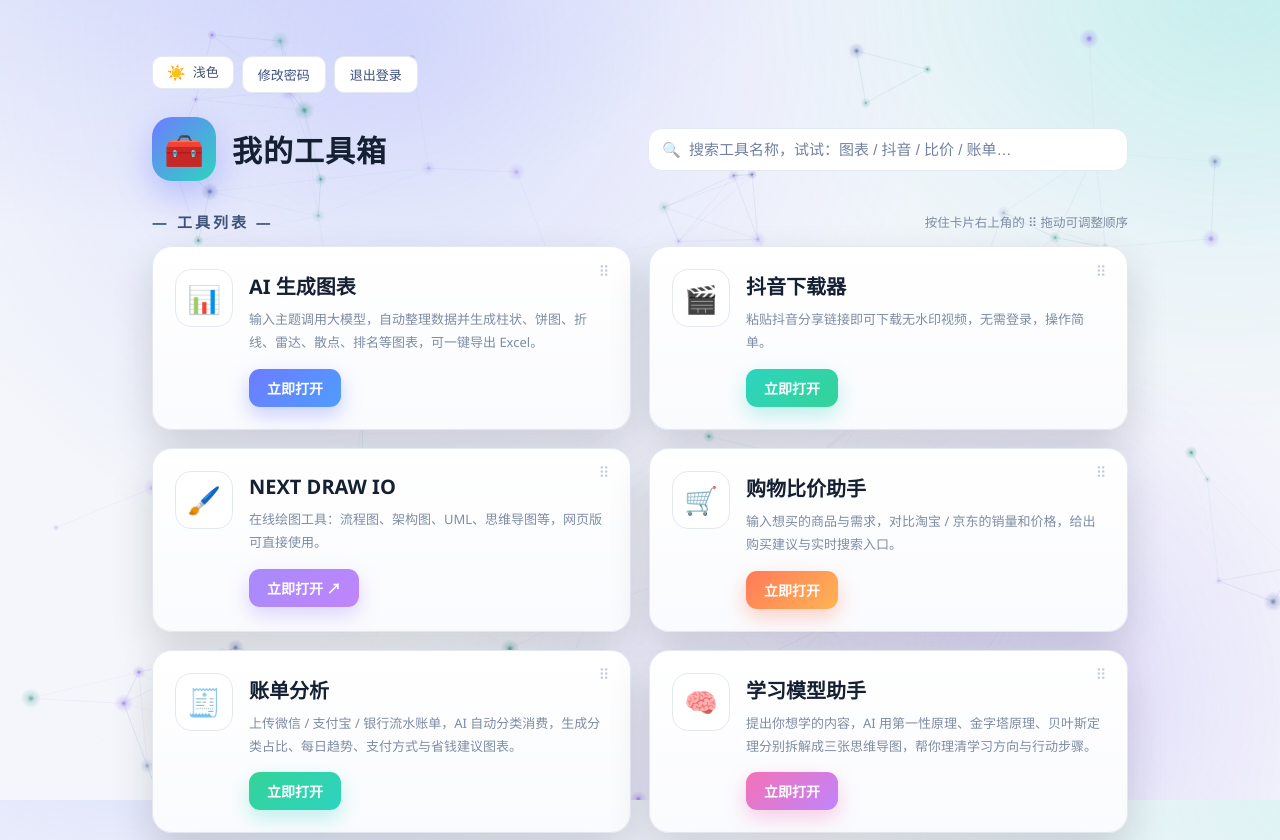
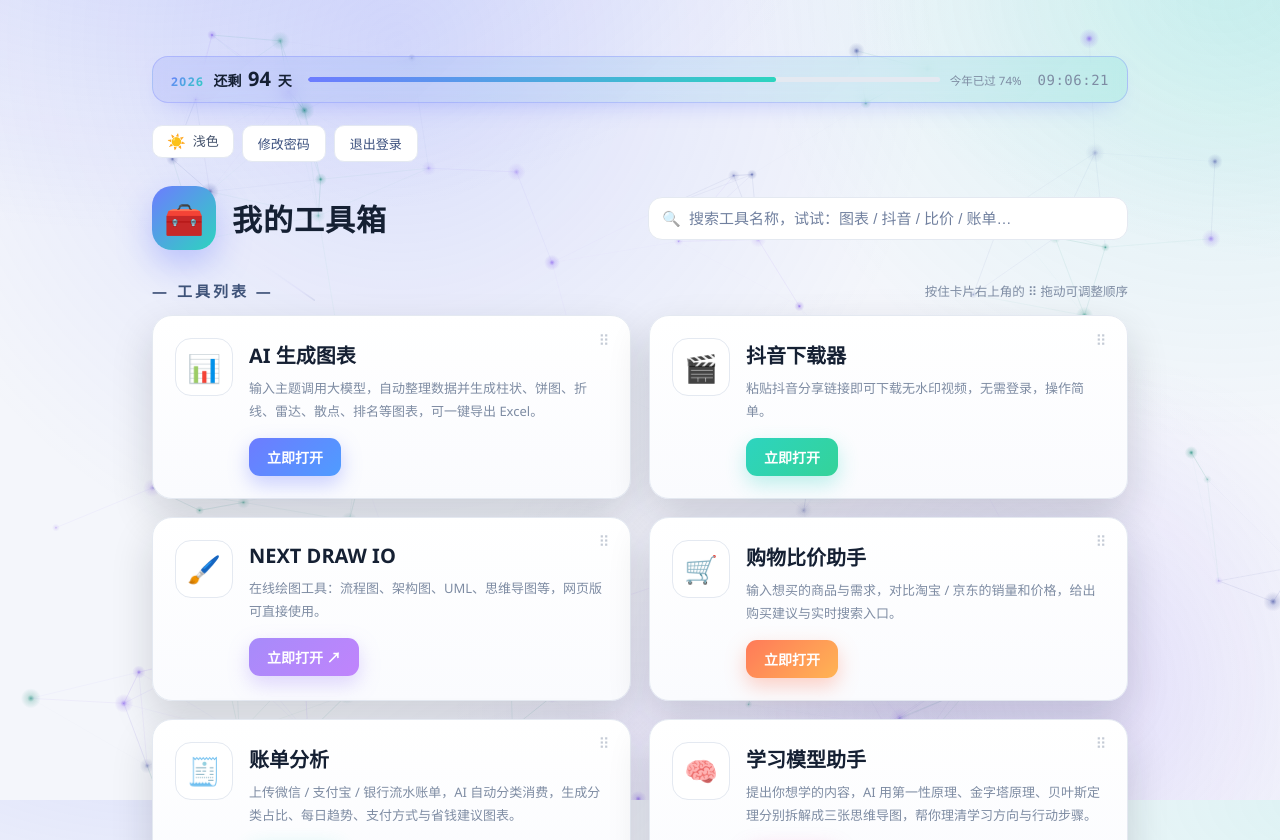
Before and after one commit to we2012wuhan/newpro, a Python web app: template templates/home.html in a window 1280 px wide. Shown: the top 840 px of the page. Run offline with Jinja, Linux system fonts and the light colour scheme; the template is opened without the code that fills it, so the values that code supplies are empty.

Commit message:
加上倒计时工具

```diff
--- a/templates/home.html
+++ b/templates/home.html
@@ -154,11 +154,48 @@ body.is-dragging .tool:not(.dragging){transition:none}
 .pwmsg.ok{color:var(--c-6ee7b7)}
 .pwact{display:flex;gap:10px;margin-top:14px}
 @media(max-width:760px){.pwgrid{grid-template-columns:1fr}.acct{margin-bottom:18px}}
+/* 页面顶部：这一年还剩多少 */
+.ycd{display:flex;align-items:center;gap:16px;flex-wrap:wrap;
+  margin-bottom:22px;padding:12px 18px;border-radius:16px;
+  background:linear-gradient(135deg,rgba(109,124,255,.16),rgba(45,212,191,.14));
+  border:1px solid rgba(109,124,255,.3);backdrop-filter:blur(8px);
+  box-shadow:0 10px 26px -16px rgba(109,124,255,.65)}
+.ycd-top{display:flex;align-items:baseline;gap:9px;white-space:nowrap}
+.ycd-year{font-size:12px;font-weight:800;letter-spacing:1.5px;
+  background:linear-gradient(135deg,#6d7cff,#2dd4bf);-webkit-background-clip:text;
+  background-clip:text;color:transparent}
+.ycd-days{font-size:14px;font-weight:600;color:var(--tb-ink)}
+.ycd-days b{font-size:20px;font-weight:800;line-height:1;margin:0 3px;
+  font-variant-numeric:tabular-nums}
+.ycd-clock{margin-left:auto;font-family:ui-monospace,"Cascadia Mono",Consolas,monospace;
+  font-size:14px;font-variant-numeric:tabular-nums;letter-spacing:.5px;color:var(--tb-muted)}
+.ycd-meta{display:flex;align-items:center;gap:10px;flex:1 1 220px;min-width:160px}
+.ycd-bar{display:block;position:relative;flex:1;height:5px;border-radius:999px;
+  background:var(--tb-line);overflow:hidden}
+.ycd-bar i{display:block;height:100%;width:0;border-radius:999px;
+  background:linear-gradient(90deg,#6d7cff,#2dd4bf);transition:width .6s ease}
+.ycd-pct{font-size:11.5px;color:var(--tb-muted);font-variant-numeric:tabular-nums;white-space:nowrap}
+[data-theme="dark"] .ycd{background:linear-gradient(135deg,rgba(109,124,255,.24),rgba(45,212,191,.18));
+  border-color:rgba(109,124,255,.42);box-shadow:0 12px 30px -18px rgba(45,212,191,.75)}
+@media(max-width:760px){.ycd{gap:10px;padding:11px 14px;margin-bottom:18px}
+  .ycd-days b{font-size:17px}.ycd-clock{font-size:12.5px;order:1}
+  .ycd-meta{order:2;flex-basis:100%;min-width:0}}
 </style>
 <script src="/static/auth-guard.js"></script>
 </head>
 <body>
 <div class="wrap">
+  <div class="ycd" id="ycd" aria-label="2026 年倒计时">
+    <div class="ycd-top">
+      <span class="ycd-year">2026</span>
+      <span class="ycd-days" id="ycdDays">还剩 <b>—</b> 天</span>
+    </div>
+    <div class="ycd-meta">
+      <span class="ycd-bar"><i id="ycdBar"></i></span>
+      <span class="ycd-pct" id="ycdPct">今年已过 0%</span>
+    </div>
+    <span class="ycd-clock" id="ycdClock">--:--:--</span>
+  </div>
   <div class="acct">
     <!--USER_CHIP-->
     <div class="acct-right">
@@ -573,5 +610,52 @@ if(search){
   };
 })();
 </script>
+<script>
+(function(){
+'use strict';
+// 左上角那行倒计时：还没到 YEAR 年就倒数到 1 月 1 日，到了就显示这一年还剩多少。
+var YEAR = 2026;
+var start = new Date(YEAR, 0, 1, 0, 0, 0);
+var end = new Date(YEAR + 1, 0, 1, 0, 0, 0);
+var total = end - start;
+var $days = document.getElementById("ycdDays");
+var $clock = document.getElementById("ycdClock");
+var $bar = document.getElementById("ycdBar");
+var $pct = document.getElementById("ycdPct");
+if(!$days || !$clock || !$bar || !$pct){ return; }
+
+function pad(n){ return (n < 10 ? "0" : "") + n; }
+function hms(ms){
+  var s = Math.floor(ms / 1000);
+  return pad(Math.floor(s / 3600)) + ":" + pad(Math.floor(s % 3600 / 60)) + ":" + pad(s % 60);
+}
+function render(){
+  var now = Date.now();
+  if(now < start){
+    var toStart = start - now;
+    $days.innerHTML = "还有 <b>" + Math.floor(toStart / 86400000) + "</b> 天";
+    $clock.textContent = hms(toStart % 86400000);
+    $bar.style.width = "0%";
+    $pct.textContent = YEAR + " 还没开始";
+    return;
+  }
+  if(now < end){
+    var left = end - now;
+    $days.innerHTML = "还剩 <b>" + Math.floor(left / 86400000) + "</b> 天";
+    $clock.textContent = hms(left % 86400000);
+    var pct = (now - start) / total * 100;
+    $bar.style.width = pct.toFixed(2) + "%";
+    $pct.textContent = "今年已过 " + Math.round(pct) + "%";
+    return;
+  }
+  $days.innerHTML = "<b>0</b> 天";
+  $clock.textContent = "";
+  $bar.style.width = "100%";
+  $pct.textContent = YEAR + " 已经过完";
+}
+render();
+setInterval(function(){ if(!document.hidden){ render(); } }, 1000);
+})();
+</script>
 </body>
 </html>
```
